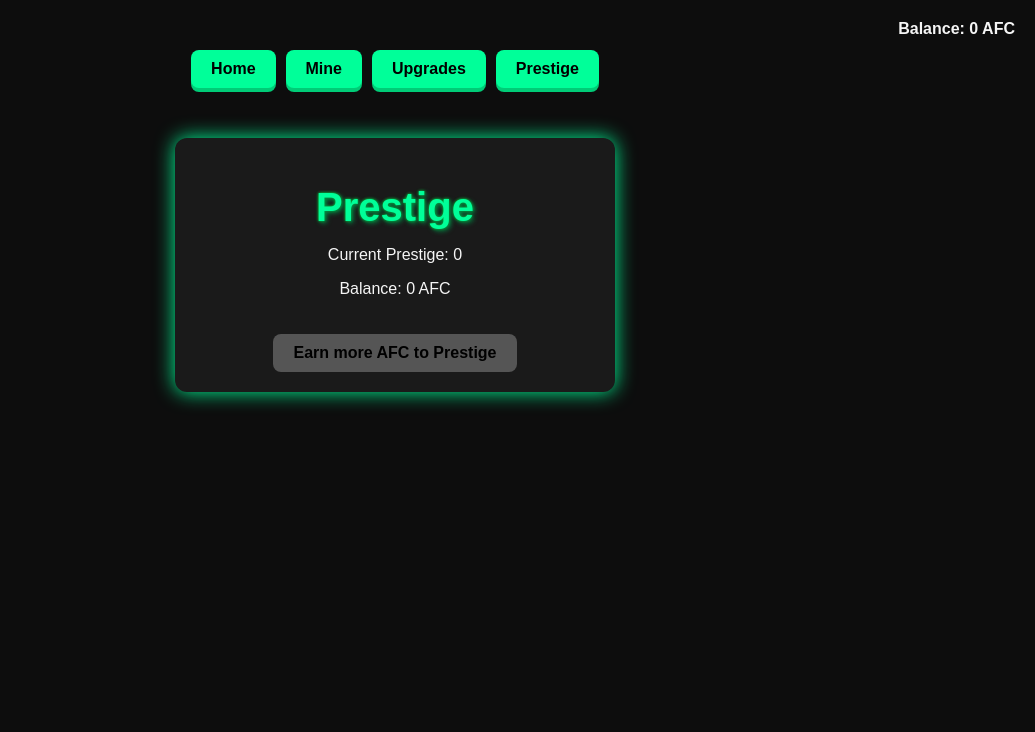
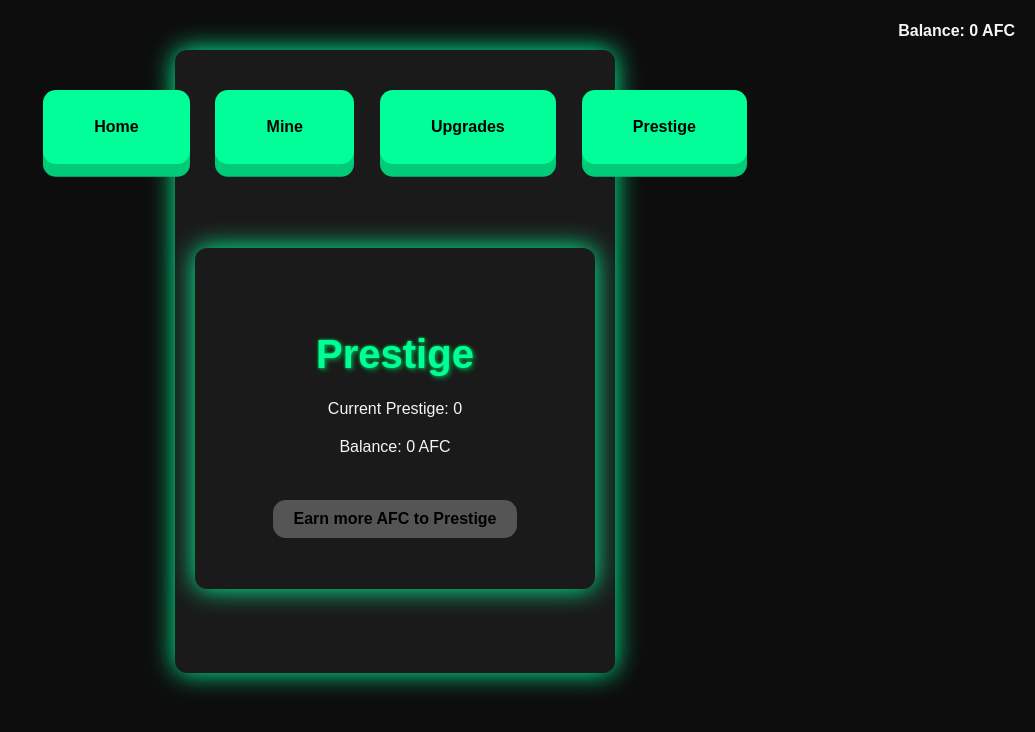
Before and after one commit to anonybrosko/afc-coin-miner-frontend, a React (Create React App) app: page /prestige in a window 1280 px wide. Shown: the top 732 px of the page, without its empty margins (245-1280 px from the left). Built offline with nearby package versions, Linux system fonts and the light colour scheme.

Commit message:
Resized Home.js

```diff
--- a/src/App.css
+++ b/src/App.css
@@ -6,33 +6,36 @@ body {
   text-align: center;
   padding-top: 50px;
   margin: 0;
+  font-size: 4vw; /* Base font scales with viewport width */
+  line-height: 1.4;
 }
 
 /* Headings */
 h1 {
-  font-size: 2.5rem;
+  font-size: 6vw; /* Scales with device */
   color: #00ff99;
   text-shadow: 2px 2px 5px #008844, 0 0 3px #00ff44;
-  margin-bottom: 15px;
+  margin-bottom: 1rem;
 }
 
 h2 {
-  font-size: 2rem;
+  font-size: 5vw;
   color: #ffcc00;
   text-shadow: 2px 2px 5px #aa8800, 0 0 8px #ffcc00;
-  margin-bottom: 12px;
+  margin-bottom: 0.8rem;
 }
 
 /* Container for pages */
 .container {
   max-width: 400px;
-  margin: 50px auto;
+  margin: 5vw auto;
   background: #1a1a1a;
-  padding: 20px;
+  padding: 4vw;
   border-radius: 12px;
-  box-shadow: 0 0 20px #00ff99;
+  box-shadow: 0 0 2vw #00ff99;
   color: #f5f5f5;
   text-align: center;
+  font-size: 1em;
 }
 
 /* Desktop Default */
@@ -45,41 +48,41 @@ h2 {
 /* Mobile Adjustments */
 .container.mobile {
   max-width: 90%;
-  padding: 15px;
-  font-size: 14px;
+  padding: 3vw;
+  font-size: 3.5vw;
 }
 
 /* Buttons */
 button {
   background: #00ff99;
   color: #000;
-  font-size: 16px;
-  padding: 10px 20px;
+  font-size: 4vw;
+  padding: 2vw 4vw;
   border: none;
-  border-radius: 8px;
+  border-radius: 1vw;
   cursor: pointer;
-  margin-top: 20px;
-  box-shadow: 0 4px #00cc77;
+  margin-top: 2vw;
+  box-shadow: 0 1vw #00cc77;
   transition: all 0.1s ease-in-out;
 }
 
 button:hover {
   background: #00cc77;
-  transform: translateY(2px);
-  box-shadow: 0 2px #008844;
+  transform: translateY(0.5vw);
+  box-shadow: 0 0.5vw #008844;
 }
 
 /* Prestige Button */
 .prestige-button {
   background: #ffcc00;
   color: #000;
-  font-size: 16px;
-  padding: 10px 20px;
+  font-size: 4vw;
+  padding: 2vw 4vw;
   border: none;
-  border-radius: 8px;
+  border-radius: 1vw;
   cursor: pointer;
-  margin-top: 20px;
-  box-shadow: 3px 3px 8px #ffaa00;
+  margin-top: 2vw;
+  box-shadow: 0.8vw 0.8vw 2vw #ffaa00;
   font-weight: bold;
 }
 
@@ -97,30 +100,54 @@ button:hover {
 .navbar {
   display: flex;
   justify-content: center;
-  gap: 10px;
-  margin-bottom: 20px;
+  gap: 2vw;
+  margin-bottom: 3vw;
+}
+
+/* Desktop Default */
+.navbar.desktop {
+  max-width: 400px;
+  padding: 20px;
+  margin: 0 auto;
+}
+
+/* Mobile Adjustments */
+.navbar.mobile {
+  max-width: 90%;
+  padding: 0 0 3vw 3vw;
+  font-size: 3vw;
 }
 
 .navbar a {
-  padding: 10px 20px;
+  padding: 2vw 4vw;
   background-color: #00ff99;
   color: #000;
   text-decoration: none;
-  border-radius: 8px;
+  border-radius: 1vw;
   font-weight: bold;
-  box-shadow: 0 4px #00cc77;
+  box-shadow: 0 1vw #00cc77;
   transition: all 0.1s ease-in-out;
 }
 
 .navbar a:hover {
-  transform: translateY(2px);
-  box-shadow: 0 2px #008844;
+  transform: translateY(0.5vw);
+  box-shadow: 0 0.5vw #008844;
 }
 
 /* Balance Display in top right */
 .balance-display {
   position: absolute;
-  top: 20px;
-  right: 20px;
+  top: 2vw;
+  right: 2vw;
   font-weight: bold;
+  font-size: 4vw;
 }
+
+/* Media query for very large screens */
+@media (min-width: 1024px) {
+  body { font-size: 16px; }
+  h1 { font-size: 2.5rem; }
+  h2 { font-size: 2rem; }
+  button, .prestige-button { font-size: 16px; padding: 10px 20px; }
+  .balance-display { font-size: 16px; top: 20px; right: 20px; }
+}
--- a/src/App.js
+++ b/src/App.js
@@ -5,12 +5,13 @@ import Home from "./Home";
 import Mine from "./Mine";
 import Upgrades from "./Upgrades";
 import Prestige from "./Prestige"
+import './App.css';
 
 function Header(){
-  const { balance } = useContext(GameContext);
+  const { balance, isMobile } = useContext(GameContext);
   return (
   <div>
-      <nav className="navbar">
+      <nav className={`navbar ${isMobile ? "mobile" : "desktop"}`}>
         <Link to="/">Home</Link>
         <Link to="/mine">Mine</Link>
         <Link to="/upgrades">Upgrades</Link>
@@ -22,8 +23,10 @@ function Header(){
 }
 
 function App() {
+  const { isMobile } = useContext(GameContext);
   return (
     <Router>
+      <div className={`container ${isMobile ? "mobile" : "desktop"}`}>
         <Header />
           <Routes>
             <Route path="/" element={<Home />} />
@@ -31,6 +34,7 @@ function App() {
             <Route path="/upgrades" element={<Upgrades />} />
             <Route path="/prestige" element={<Prestige />} />
           </Routes>
+        </div>
     </Router>
   );
 }
--- a/src/GameContext.js
+++ b/src/GameContext.js
@@ -13,18 +13,19 @@ export const GameProvider = ({ children }) => {
   const [upgrades, setUpgrades] = useState(saved.upgrades || { pickaxe: 1 });
   const [prestige, setPrestige] = useState(saved.prestige || 0);
 
-  // Better mobile detection
   const detectMobile = () => {
     if (typeof navigator === "undefined") return false;
     const ua = navigator.userAgent || navigator.vendor || window.opera;
-    return /android|iphone|ipad|ipod|mobile|telegram/i.test(ua);
+    const mobileUA = /android|iphone|ipad|ipod|mobile|tablet|iemobile|ipad/i.test(ua);
+    const smallScreen = typeof window !== "undefined" && window.innerWidth <= 768;
+    return mobileUA || smallScreen;
   };
 
   const [isMobile, setIsMobile] = useState(detectMobile());
 
   useEffect(() => {
     const handleResize = () => {
-      setIsMobile(window.innerWidth <= 768 || detectMobile());
+      setIsMobile(detectMobile());
     };
     window.addEventListener("resize", handleResize);
     return () => window.removeEventListener("resize", handleResize);
@@ -68,7 +69,7 @@ export const GameProvider = ({ children }) => {
 
   return (
     <GameContext.Provider
-      value={{ balance, clicks, upgrades, prestige, mineCoin, buyUpgrade, doPrestige }}
+      value={{ balance, clicks, upgrades, prestige, mineCoin, buyUpgrade, doPrestige, isMobile }}
     >
       {children}
     </GameContext.Provider>
```
Also changed, not shown: 12 other files (tests, documents, lock files or other folders). Lines whose indentation alone changed are shown as unchanged.
